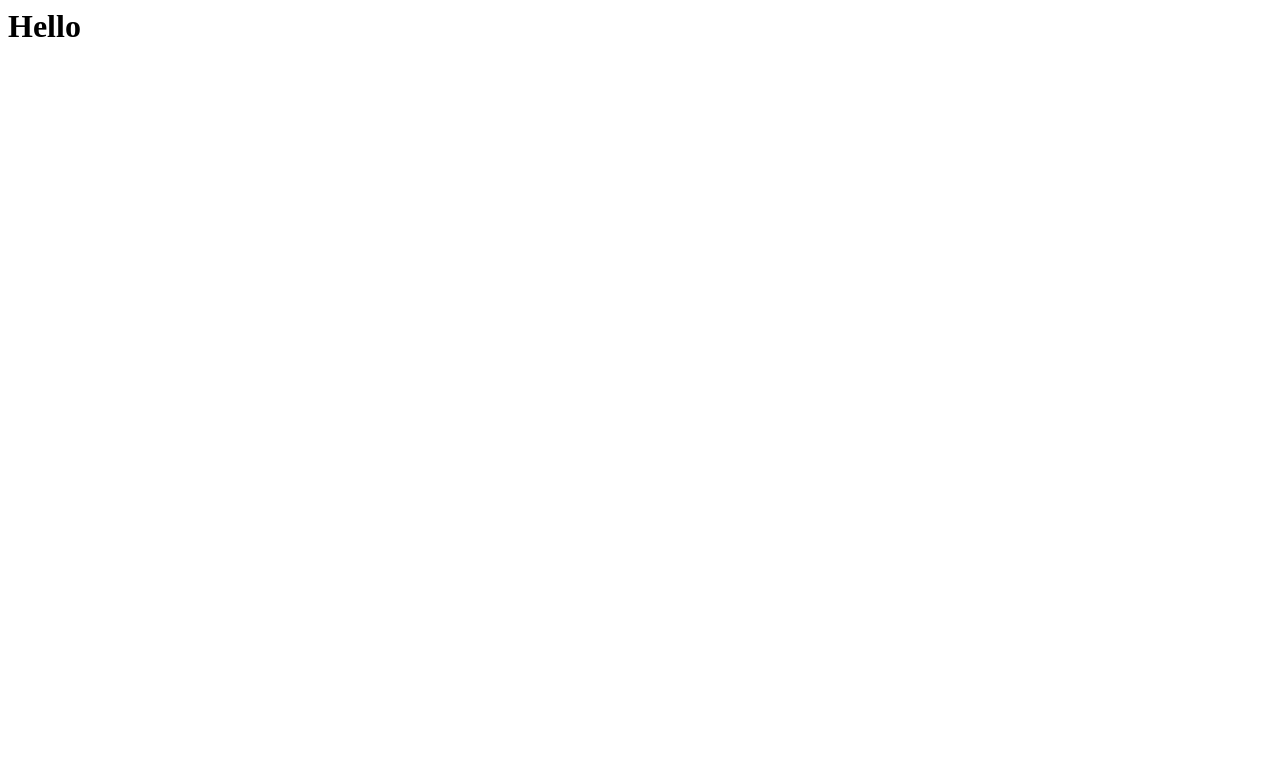
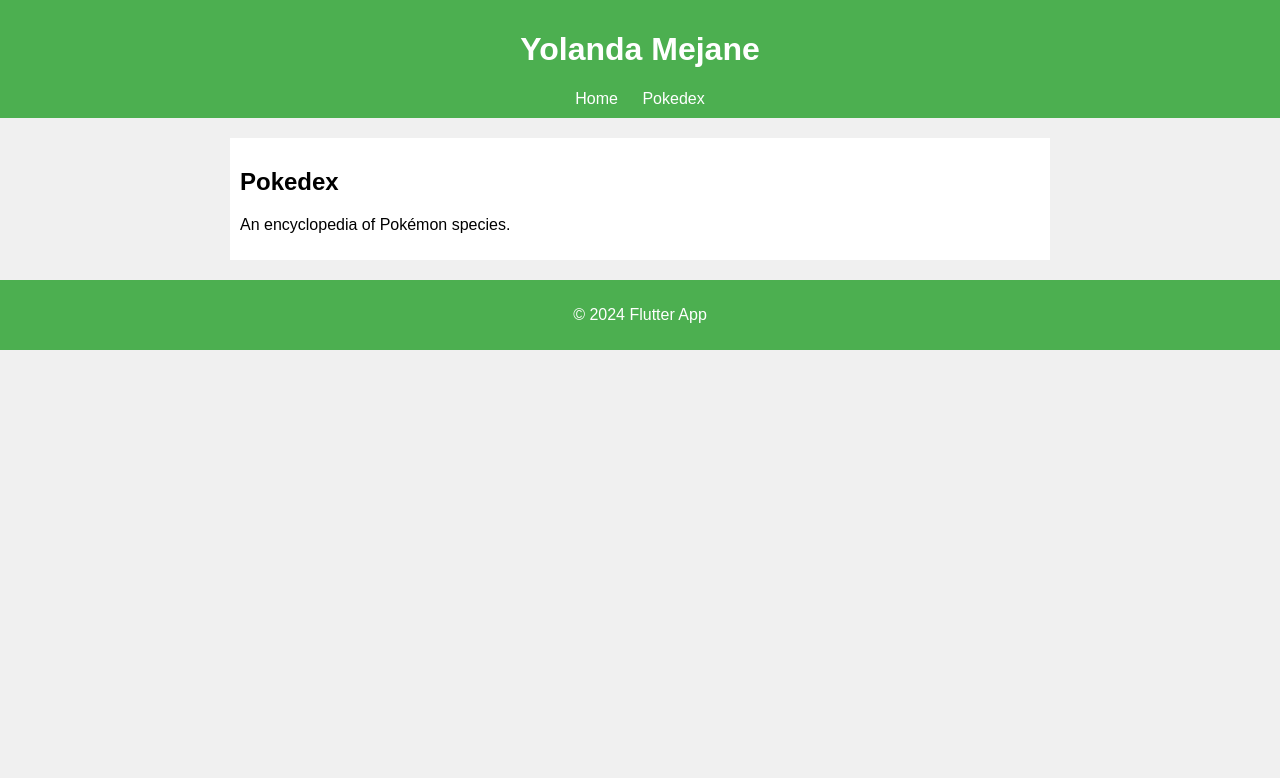
Before and after one commit to YolandaMejane1/stack_project, a Django app: page / in a window 1280 px wide. Before the commit the part shown is almost empty. Shown: the top 778 px of the page. Run offline with Django 5.2, Linux system fonts and the light colour scheme.

Commit message:
"added an html page"

```diff
--- a/python_project/templates/main.html
+++ b/python_project/templates/main.html
@@ -1 +1,33 @@
-<h1>Hello</h1>
+<!DOCTYPE html>
+<html lang="en">
+<head>
+    <meta charset="UTF-8">
+    <meta name="viewport" content="width=device-width, initial-scale=1.0">
+    <title>My Flutter App</title>
+    <style>
+        body { font-family: Arial, Helvetica, sans-serif; margin: 0; background: #f0f0f0; }
+        header, footer { background: #4CAF50; color: white; text-align: center; padding: 10px; }
+        nav a { margin: 0 10px; color: white; text-decoration: none; }
+        main { max-width: 800px; margin: 20px auto; padding: 10px; background: white; }
+    </style>
+</head>
+<body>
+    <header>
+        <h1>{{name}}</h1>
+        <nav>
+            <a href="">Home</a>
+            <a href="pokedex/api/">Pokedex</a>
+        </nav>
+    </header>
+    <main>
+        <section id="pokedex">
+            <h2>Pokedex</h2>
+            <p>An encyclopedia of Pokémon species.</p>
+        </section>
+    </main>
+
+    <footer>
+        <p>&copy; 2024 Flutter App</p>
+    </footer>
+</body>
+</html>
--- a/python_project/views.py
+++ b/python_project/views.py
@@ -4,4 +4,4 @@ from django.shortcuts import render
 # request handler
 
 def myapp(request):
-    return render(request, 'main.html')
+    return render(request, 'main.html',  {'name': 'Yolanda Mejane'})
```
